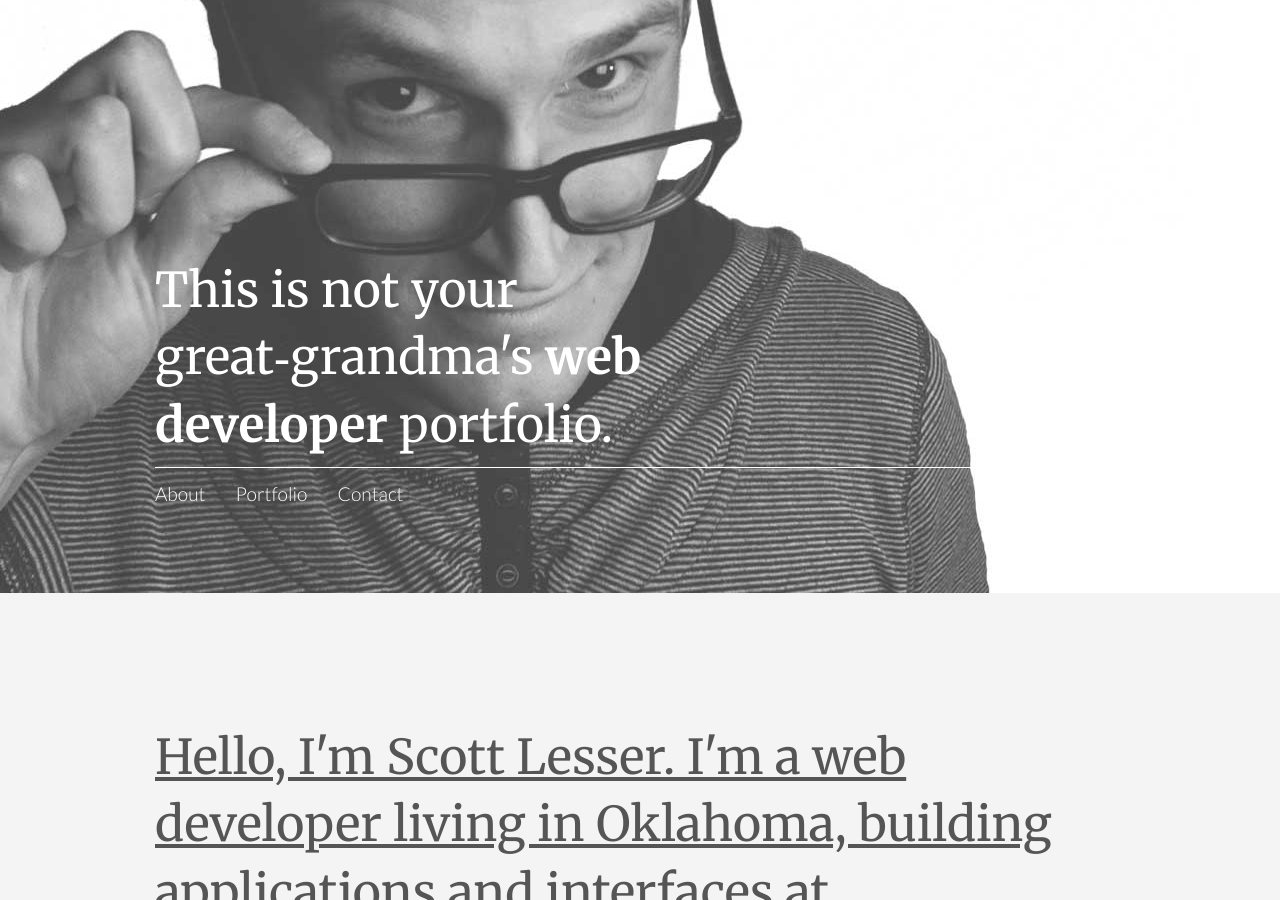
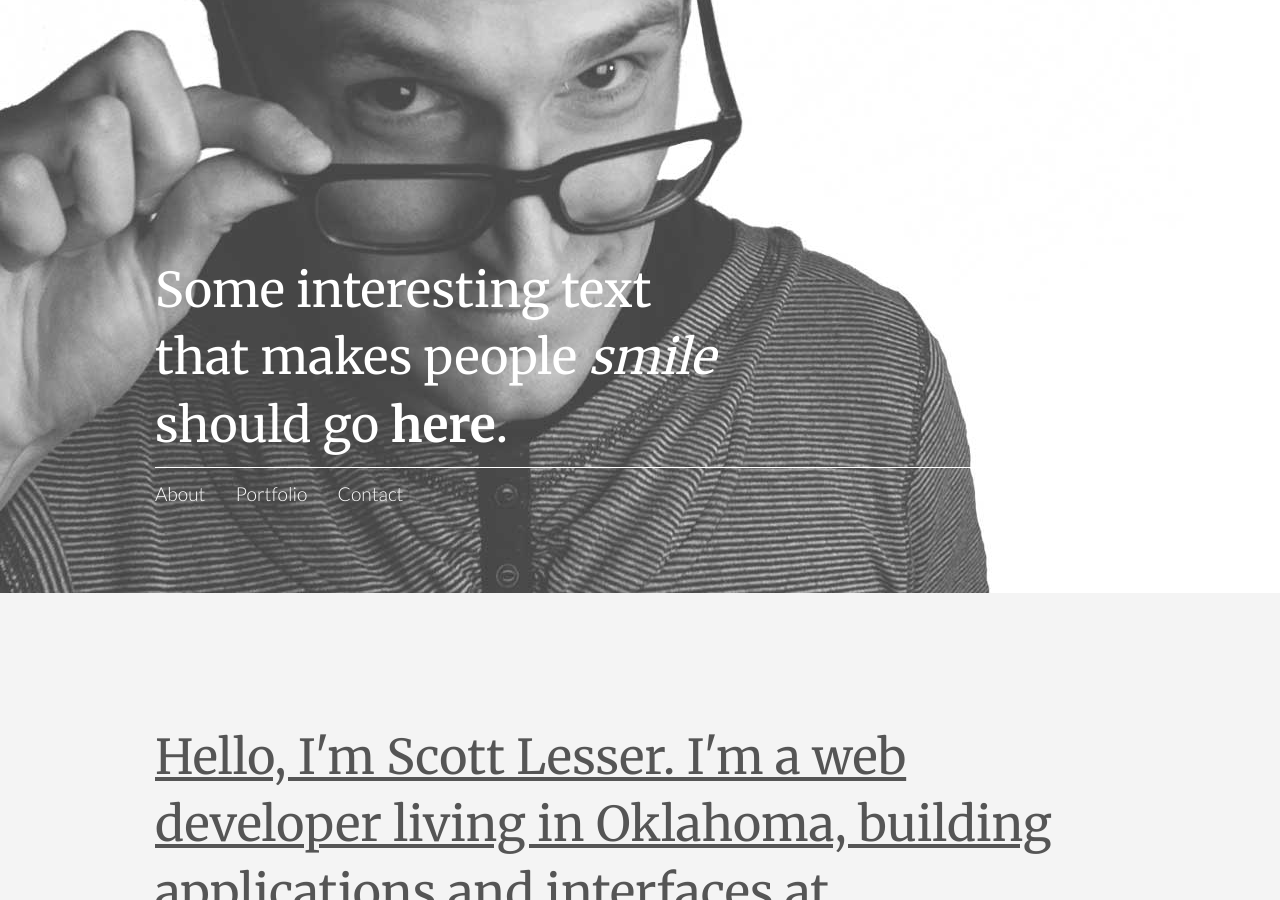
Before and after one commit to okcscott/okcscott.github.io, a Jekyll site: the page built from index.html, in a window 1280 px wide and 900 px high, scrolled down 307 px. Built offline with Jekyll 4.4.1, drawn with Linux system fonts in a browser that asks for light colours; nearby versions of some CDN libraries; Markdown is read by kramdown in place of the engine named in the settings.

Commit message:
changed the intro text. need to think up something else.

```diff
--- a/index.html
+++ b/index.html
@@ -8,8 +8,7 @@ title: Scott Lesser | Web Developer
     <div class="large-12 columns">
       <div class="content">
         <div id="intro">
-          <!-- <h2>Some interesting text that makes people <i>smile</i> should go <strong>here</strong>.</h2> -->
-          <h2>This is not your great&#8209;grandma's <strong>web developer</strong> portfolio.</h2>
+          <h2>Some interesting text that makes people <i>smile</i> should go <strong>here</strong>.</h2>
         </div>
         <div id="navigation">
           <a href="#about">About</a>
```
